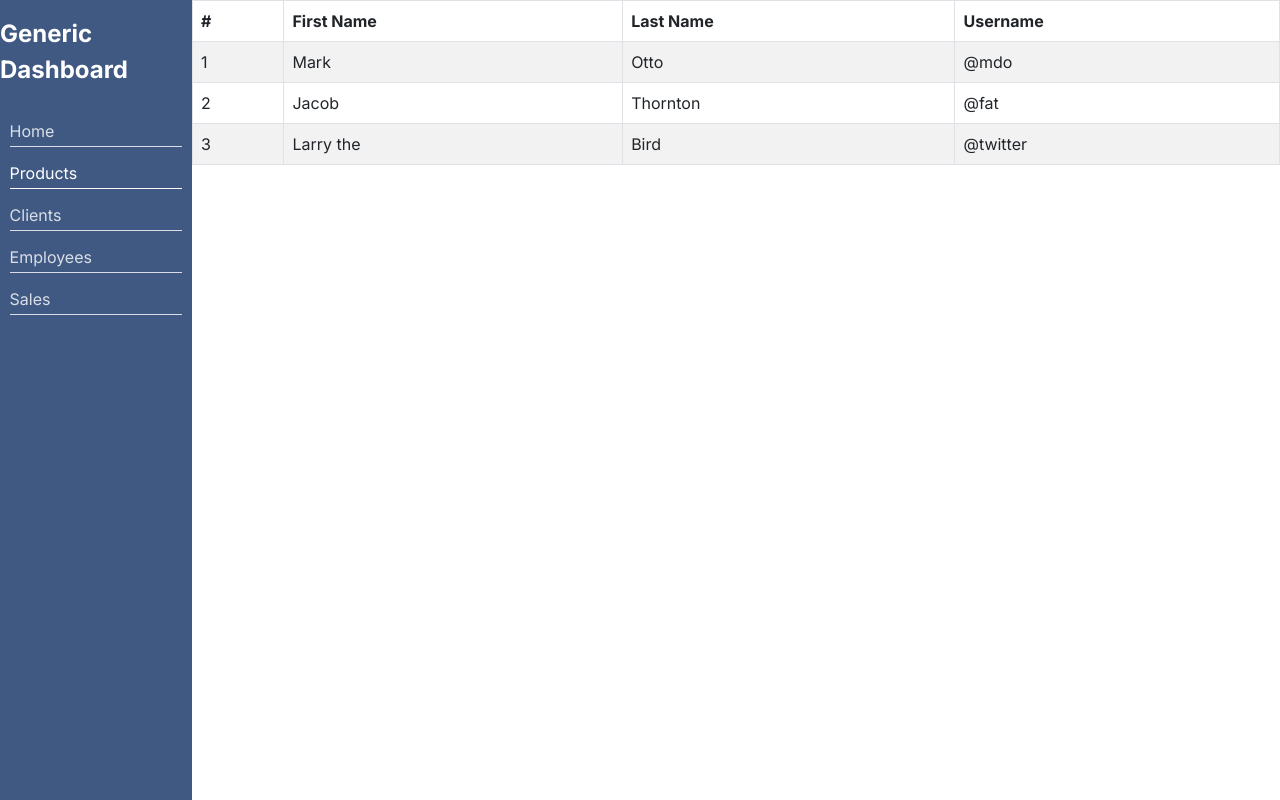
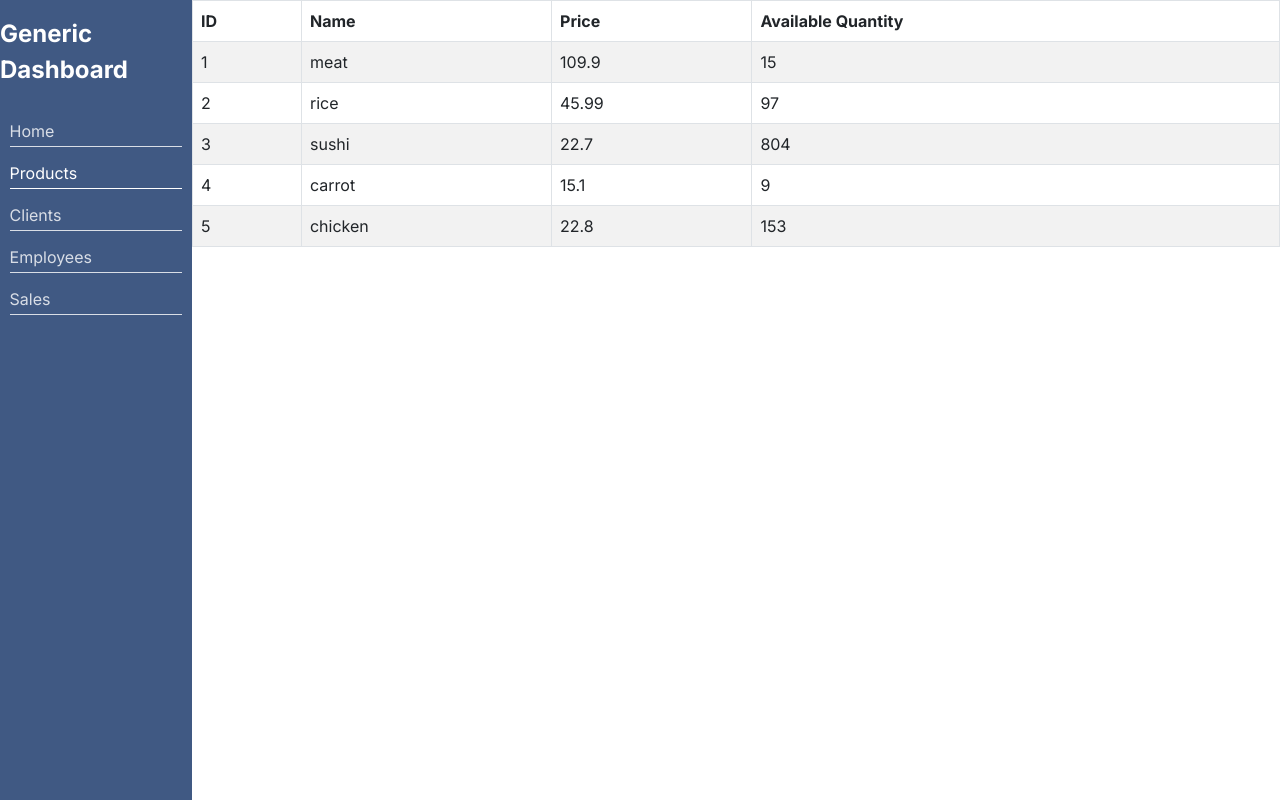
Before and after one commit to luis-saes/generic-dashboard, a React (Create React App) app in the folder front-end/: page /products in a window 1280 px wide. Built offline with nearby package versions, Linux system fonts and the light colour scheme.

Commit message:
Adding logic to render dynamic elements on table

```diff
--- a/front-end/src/components/Tables/GenericTable.tsx
+++ b/front-end/src/components/Tables/GenericTable.tsx
@@ -2,39 +2,35 @@ import React from "react";
 import Table from "react-bootstrap/Table";
 import styles from "./GenericTable.module.css";
 
-const GenericTable = () => {
-  const cols: string[] = [];
+type PrivateProps = {
+  headArray?: string[];
+  dataArray?: (string | number)[][];
+};
+
+const GenericTable = (props: PrivateProps) => {
+  console.log(props.headArray);
+  console.log(props.dataArray);
 
   return (
     <div className={styles.main}>
       <Table striped bordered hover>
         <thead>
           <tr>
-            <th>#</th>
-            <th>First Name</th>
-            <th>Last Name</th>
-            <th>Username</th>
+            {props.headArray?.map((val) => (
+              <th>{val}</th>
+            ))}
           </tr>
         </thead>
         <tbody>
-          <tr>
-            <td>1</td>
-            <td>Mark</td>
-            <td>Otto</td>
-            <td>@mdo</td>
-          </tr>
-          <tr>
-            <td>2</td>
-            <td>Jacob</td>
-            <td>Thornton</td>
-            <td>@fat</td>
-          </tr>
-          <tr>
-            <td>3</td>
-            <td>Larry the</td>
-            <td>Bird</td>
-            <td>@twitter</td>
-          </tr>
+          {props.dataArray?.map((array) => {
+            return (
+              <tr>
+                {array?.map((val) => {
+                  return <td>{val}</td>;
+                })}
+              </tr>
+            );
+          })}
         </tbody>
       </Table>
     </div>
--- a/front-end/src/views/ProductsScreen.tsx
+++ b/front-end/src/views/ProductsScreen.tsx
@@ -6,11 +6,21 @@ import stylesBoard from "./Board.module.css";
 import stylesSidebar from "./SidebarMain.module.css";
 
 const ProductsScreen = () => {
+  const headArray: string[] = ["ID", "Name", "Price", "Available Quantity"];
+
+  const tableTestData: (string | number)[][] = [
+    [1, "meat", 109.9, 15],
+    [2, "rice", 45.99, 97],
+    [3, "sushi", 22.7, 804],
+    [4, "carrot", 15.1, 9],
+    [5, "chicken", 22.8, 153],
+  ];
+
   return (
     <div className={stylesSidebar.main}>
       <Sidebar />
       <div className={stylesBoard.board}>
-        <GenericTable />
+        <GenericTable headArray={headArray} dataArray={tableTestData} />
       </div>
     </div>
   );
```
